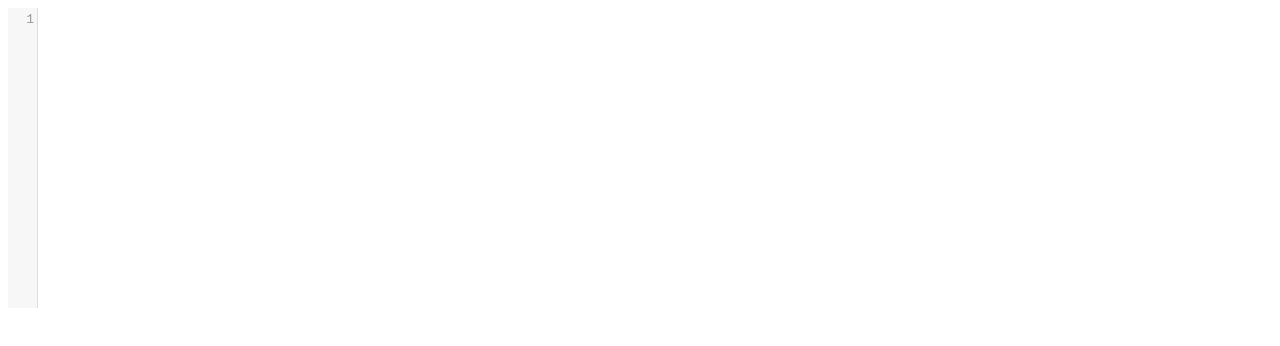
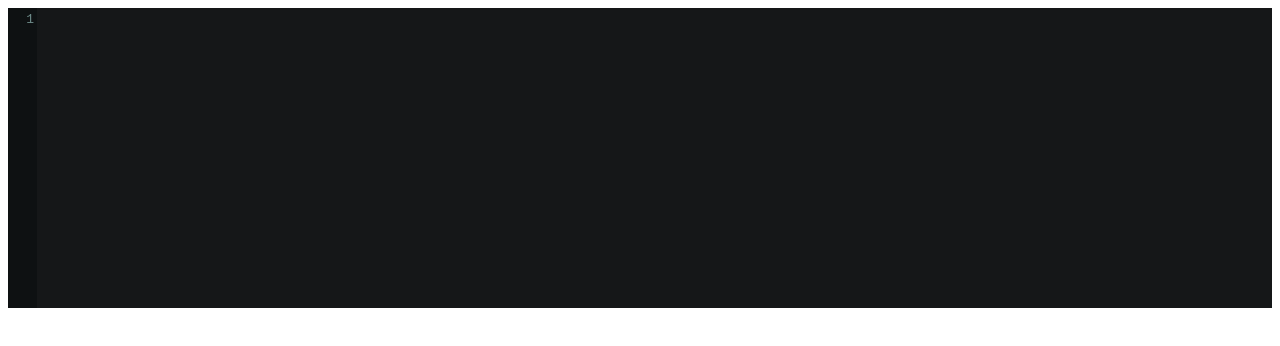
Before and after one commit to avanegasp/codeMirror, a plain HTML site: page index.html in a window 1280 px wide. Drawn offline with Linux system fonts and the light colour scheme.

Commit message:
changing theme

```diff
--- a/index.html
+++ b/index.html
@@ -4,6 +4,7 @@
     <meta charset="utf-8">
     <title>CODEMIRROR</title>
     <link rel="stylesheet" href="pluggin/codemirror/lib/codemirror.css">
+    <link rel="stylesheet" href="pluggin/codemirror/theme/seti.css">
   </head>
   <body>
     <textarea class="codemirror-textarea"></textarea>
--- a/js/default.js
+++ b/js/default.js
@@ -1,6 +1,7 @@
 $(document).ready(function(){
   var code = $(".codemirror-textarea")[0];
   var editor = CodeMirror.fromTextArea(code, {
-      lineNumbers : true
+      lineNumbers : true,
+      theme: 'seti'
   });
 });
```
